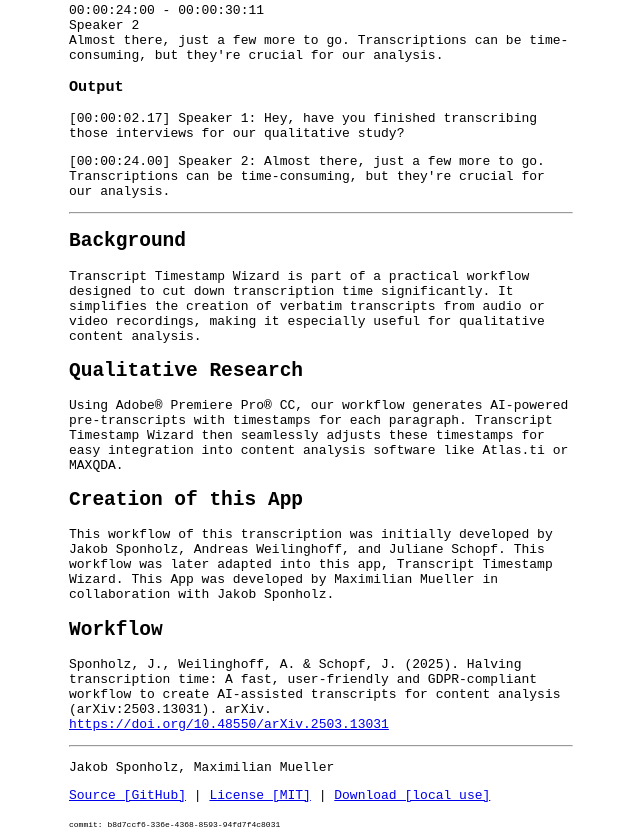
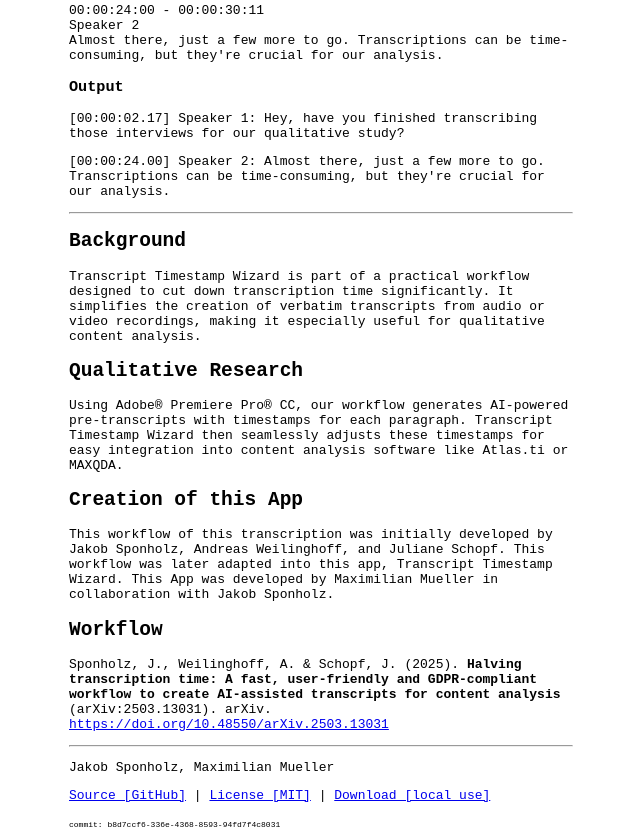
Before and after one commit to muelmx/transcript-timestamp-wizard, a website built with webpack: page src/index.html in a window 1280 px wide. Shown: the part 692-1531 px from the top of the page, without its empty margins (319-959 px from the left). Built offline with nearby package versions, Linux system fonts and the light colour scheme.

Commit message:
fix: increase font weight of paper title (#3)

```diff
--- a/src/index.html
+++ b/src/index.html
@@ -74,7 +74,7 @@
       Schopf. This workflow was later adapted into this app, Transcript Timestamp Wizard. This App was developed by Maximilian
       Mueller in collaboration with Jakob Sponholz.</p>
     <h2>Workflow</h2>
-    <p>Sponholz, J., Weilinghoff, A. &amp; Schopf, J. (2025). Halving transcription time: A fast, user-friendly and GDPR-compliant workflow to create AI-assisted transcripts for content analysis (arXiv:2503.13031). arXiv. <a href="https://doi.org/10.48550/arXiv.2503.13031">https://doi.org/10.48550/arXiv.2503.13031</a></p>
+    <p>Sponholz, J., Weilinghoff, A. &amp; Schopf, J. (2025). <b>Halving transcription time: A fast, user-friendly and GDPR-compliant workflow to create AI-assisted transcripts for content analysis</b> (arXiv:2503.13031). arXiv. <a href="https://doi.org/10.48550/arXiv.2503.13031">https://doi.org/10.48550/arXiv.2503.13031</a></p>
   </div>
 </body>
 <footer>
```
